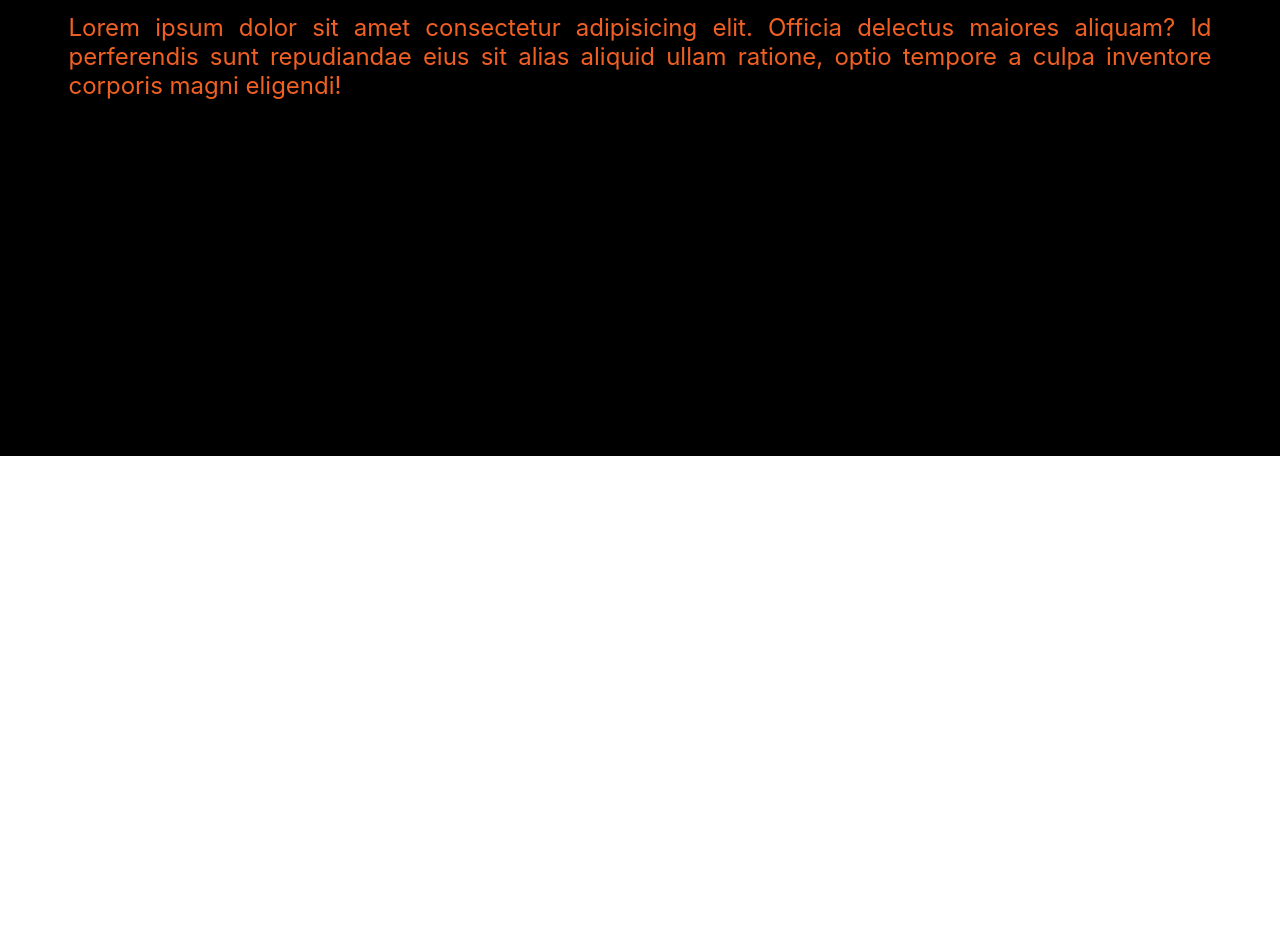
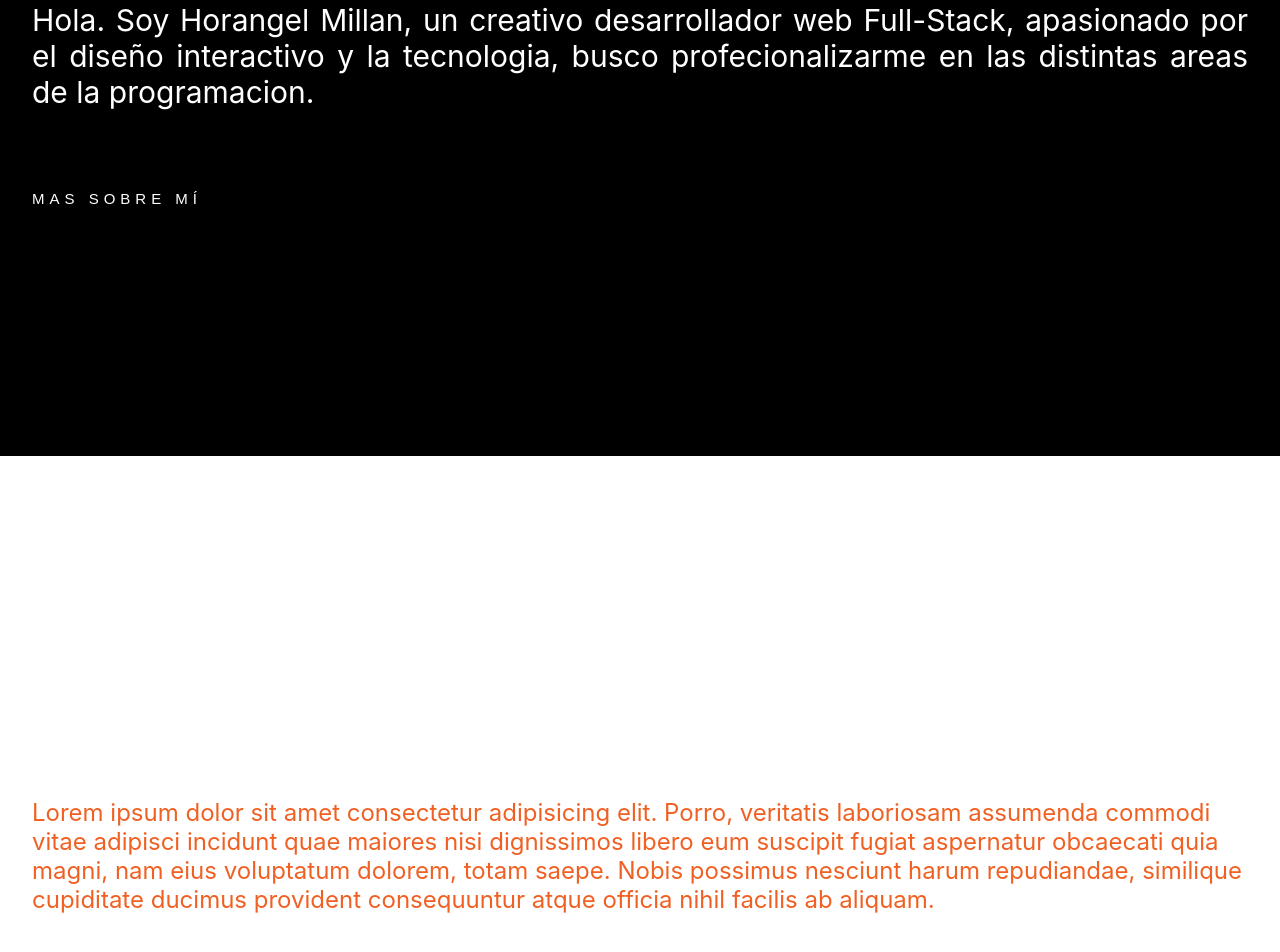
Before and after one commit to horangelmillan/Portfolio, a React (Create React App) app in the folder frontend/: page / in a window 1280 px wide. Shown: the part 1144-2096 px from the top of the page. Before the commit the page ends 1600 px from the top, so only its background shows below. Built offline with nearby package versions, Linux system fonts and the light colour scheme.

Commit message:
added custom scrollbar trunc, other elements

```diff
--- a/frontend/src/App.css
+++ b/frontend/src/App.css
@@ -1,5 +1,6 @@
 html {
   width: 100vw;
+  background-color: #000000;
 }
 
 * {
@@ -23,7 +24,7 @@ html {
   padding-top: 5rem;
 }
 
-.margin-content > div {
+.margin-content>div {
   position: absolute;
 }
 
@@ -31,15 +32,20 @@ html {
   from {
     opacity: 1;
   }
+
   to {
     transform: translateX(-150px);
     opacity: 0;
   }
 }
 
-.margin-content > div {
+.margin-content>div {
   animation: fadeIn-rigth 1s;
   transition: all 2s;
+}
+
+.margin-content>div>section {
+  padding-right: 2rem;
 }
 
 @keyframes fadeIn-rigth {
@@ -47,11 +53,45 @@ html {
     transform: translateX(-150px);
     opacity: 0;
   }
+
   to {
     opacity: 1;
   }
 }
 
 html {
-  overflow-x: hidden;
+  overflow-y: overlay;
 }
+
+::-webkit-scrollbar {
+  appearance: none;
+}
+
+::-webkit-scrollbar-track {
+  background-color: transparent;
+}
+
+::-webkit-scrollbar:vertical {
+  width: 10px;
+}
+
+::-webkit-scrollbar:horizontal {
+  display: none;
+}
+
+::-webkit-scrollbar-thumb {
+  border-radius: 20px;
+  background-color: #ef9919;
+}
+
+section {
+  height: 100vh;
+  display: flex;
+  flex-direction: column;
+  justify-content: center;
+  padding: 0 2rem;
+}
+
+section:nth-child(1) {
+  height: calc(100vh - 5rem);
+}
--- a/frontend/src/components/Navbar/components/Links.jsx
+++ b/frontend/src/components/Navbar/components/Links.jsx
@@ -1,25 +1,18 @@
 import React, { useRef } from "react";
-import { useNavigate } from "react-router-dom";
 import useCrossOutLink from "../../../hooks/useCrossOutLink";
+import useNavigateAction from "./hooks/useNavigateAction";
 import useNormalizePath from "./hooks/useNormalizePath";
 import useNormalizeTranslate from "./hooks/useNormlizeTranslate";
 import './links.css';
 
 const Links = ({ contentRef }) => {
 
-    const navigate = useNavigate();
-
     const ref1 = useRef();
     const ref2 = useRef();
     const ref3 = useRef();
     const ref4 = useRef();
 
-    const navigateAction = (to) => {
-        contentRef.current.style.animation = 'fadeOut-left 1s';
-        setTimeout(() => {
-            navigate(to);
-        }, 900);
-    };
+    const navigateAction = useNavigateAction(contentRef);
 
     useNormalizeTranslate();
 
--- /dev/null
+++ b/frontend/src/components/Navbar/components/hooks/useNavigateAction.js
@@ -0,0 +1,23 @@
+import { useLocation, useNavigate } from "react-router-dom";
+
+const useNavigateAction = (ref) => {
+    const navigate = useNavigate();
+    const location = useLocation();
+
+    return (to) => {
+        document.body.scrollIntoView({
+            behavior: "smooth"
+        });
+
+        if (location.pathname === to) {
+            return
+        };
+
+        ref.current.style.animation = 'fadeOut-left 1s';
+        setTimeout(() => {
+            navigate(to);
+        }, 900);
+    };
+};
+
+export default useNavigateAction;
--- a/frontend/src/components/Navbar/components/hooks/useNormlizeTranslate.js
+++ b/frontend/src/components/Navbar/components/hooks/useNormlizeTranslate.js
@@ -1,12 +1,10 @@
 import { useEffect, useState } from "react";
-import { useDispatch, useSelector } from "react-redux";
+import { useDispatch } from "react-redux";
 import { useLocation } from "react-router-dom";
 import { firstLoad } from "../../../../store/slices/isRetract.slice";
 
 const useNormalizeTranslate = () => {
     const dispatch = useDispatch();
-
-    const currentTranslate = useSelector(state => state.isRetract);
 
     const location = useLocation();
 
@@ -19,7 +17,7 @@ const useNormalizeTranslate = () => {
                 setIsNormalize(true);
             };
         };
-    }, [location, currentTranslate, dispatch, isNormalize, setIsNormalize]);
+    }, [location, dispatch, isNormalize, setIsNormalize]);
 };
 
 export default useNormalizeTranslate;
--- a/frontend/src/components/Navbar/navbar.css
+++ b/frontend/src/components/Navbar/navbar.css
@@ -32,6 +32,19 @@
     z-index: 9999;
 }
 
+@keyframes fadeIn {
+    from {
+        opacity: 0;
+        backdrop-filter: none;
+    }
+
+    to {
+        opacity: 1;
+        backdrop-filter: blur(1px);
+        background: linear-gradient(#00000069, transparent);
+    }
+}
+
 /* Navbar header */
 .Navbar img {
     grid-area: log;
@@ -53,7 +66,7 @@
 }
 
 /* Navbar border */
-.Navbar  .border-bottom {
+.Navbar .border-bottom {
     grid-area: bor;
     border-bottom: 0.1px solid rgb(173, 173, 173);
     width: 90%;
--- a/frontend/src/components/RetractImgs/RetractImgs.jsx
+++ b/frontend/src/components/RetractImgs/RetractImgs.jsx
@@ -5,8 +5,6 @@ import './retractImg.css';
 const RetractImg = () => {
     const isRetract = useSelector(state => state.isRetract);
     const imgSwuitched = useSelector(state => state.switchImg);
-
-
 
     return (
         <div className="retract-img" style={{background: `url('${imgSwuitched}') 100%/100% no-repeat fixed`}}>
--- a/frontend/src/components/ScrollBar/scrollbar.css
+++ b/frontend/src/components/ScrollBar/scrollbar.css
@@ -8,21 +8,21 @@
     right: 15px;
     border-radius: 10px;
     display: flex;
-    justify-content: center;
+    display: none;
 }
 
 .ScrollBar .thund {
+    position: absolute;
     margin: 5px 0;
     height: 5rem;
     width: 60%;
     background-color: rgb(228, 151, 8);
     border-radius: 10px;
-    transition: all 0.5s;
     cursor: pointer;
+    transition: box-shadow 0.5s, width 0.3s;
 }
 
 .ScrollBar .thund:hover {
-    background-color: rgb(252, 167, 9);
-    box-shadow: 0 0 10px rgb(253, 167, 7);
-    scale: 1.1;
+    width: 100%;
+    box-shadow: 0 0 20px rgba(228, 151, 8, 0.753);
 }
--- a/frontend/src/pages/Home/Home.jsx
+++ b/frontend/src/pages/Home/Home.jsx
@@ -20,13 +20,19 @@ const Home = forwardRef(({ props }, ref) => {
             </section>
 
             <section className="introduction">
-                <div className="hide_border-corner">
-                    <div className="border-corner">
-                        <p>
-                            Lorem ipsum dolor sit amet consectetur adipisicing elit. Officia delectus maiores aliquam? Id perferendis sunt repudiandae eius sit alias aliquid ullam ratione, optio tempore a culpa inventore corporis magni eligendi!
-                        </p>
-                    </div>
-                </div>
+                <span>Yo</span>
+
+                <p>
+                    Hola. Soy Horangel Millan, un creativo desarrollador web Full-Stack,
+                    apasionado por el diseño interactivo y la tecnologia, busco profecionalizarme
+                    en las distintas areas de la programacion.
+                </p>
+
+                    <button><span>MAS SOBRE MÍ</span><div></div></button>
+            </section>
+
+            <section>
+                <p>Lorem ipsum dolor sit amet consectetur adipisicing elit. Porro, veritatis laboriosam assumenda commodi vitae adipisci incidunt quae maiores nisi dignissimos libero eum suscipit fugiat aspernatur obcaecati quia magni, nam eius voluptatum dolorem, totam saepe. Nobis possimus nesciunt harum repudiandae, similique cupiditate ducimus provident consequuntur atque officia nihil facilis ab aliquam.</p>
             </section>
         </div>
     );
--- a/frontend/src/pages/Home/home.css
+++ b/frontend/src/pages/Home/home.css
@@ -1,7 +1,7 @@
 /* Fonts */
 @font-face {
     font-family: 'Cinzel';
-    src: url(../../fonts//Cinzel-Regular.ttf);
+    src: url(../../fonts/Cinzel-Regular.ttf);
 }
 
 @font-face {
@@ -10,27 +10,57 @@
 }
 
 /* Home */
-.home section {
-    height: 100vh;
-    display: flex;
-    flex-direction: column;
-    justify-content: center;
-    padding: 0 2rem;
-}
-
-.home section:nth-child(1) {
-    height: calc(100vh - 5rem);
-}
-
 .home section:nth-child(2) {
     background: #000000;
     text-align: justify;
+}
+
+.home section:nth-child(2) p {
+    font-size: 30px;
+    color: #FFFFFF;
+    margin-bottom: 5rem;
+}
+
+.home section:nth-child(2) span {
+    font-size: 15px;
+    margin-bottom: 5rem;
+}
+
+.home section:nth-child(2) button {
+    cursor: pointer;
+    width: max-content;
+    border: none;
+    background: none;
+    color: #FFFFFF;
+}
+
+.home section:nth-child(2) button span {
+    font-size: 15px;
+    color: #FFFFFF;
+}
+
+.home section:nth-child(2) button div {
+    display: flex;
+    flex-direction: row;
+    position: relative;
+    border-bottom: 2px solid rgb(214, 140, 3);
+    width: 0;
+    bottom: 0.6rem;
+    transition: all 0.5s;
+}
+
+.home section:nth-child(2) button:hover div {
+    width: 15rem;
 }
 
 .home span:nth-child(1) {
     color: #f06023;
     letter-spacing: 5px;
     font-size: 12px;
+}
+
+.home section:nth-child(3) {
+    background: #FFFFFF;
 }
 
 .home h1 {
--- a/frontend/src/pages/Me/Me.jsx
+++ b/frontend/src/pages/Me/Me.jsx
@@ -11,7 +11,9 @@ const Me = forwardRef(({ props }, ref) => {
 
     return (
         <div className='Me' ref={meRef}>
-            <h1>Me</h1>
+            <section className='main'>
+                <h1>Me</h1>
+            </section>
         </div>
     );
 });
```
Also changed, not shown: frontend/src/components/ScrollBar/ScrollBar.jsx (+84 -3 lines).
